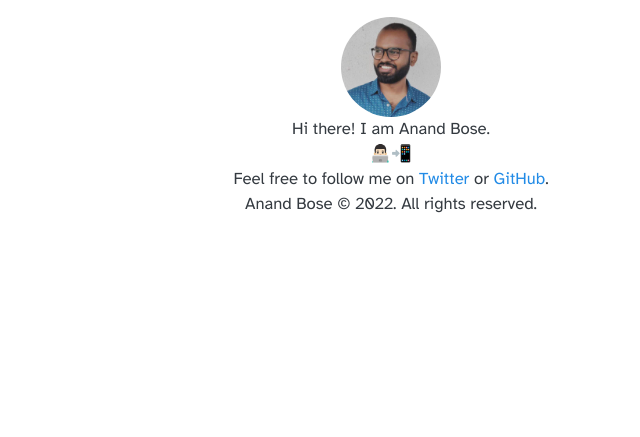
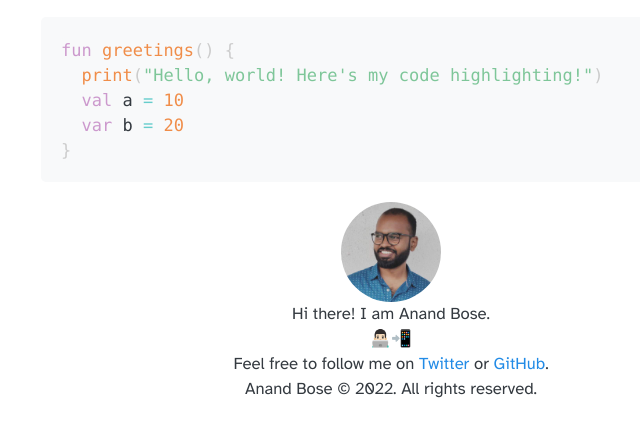
Before and after one commit to anandbosedev/anandbosedev.github.io, a Gatsby site: page / in a window 1280 px wide. Shown: the part 243-680 px from the top of the page, without its empty margins (249-889 px from the left). Built offline with nearby package versions, Linux system fonts and the light colour scheme; Gatsby itself is replaced by a stand-in of ours; a web font is replaced by a local one.

Commit message:
Implement code block with prism.js

```diff
--- a/package.json
+++ b/package.json
@@ -24,12 +24,14 @@
     "gatsby-plugin-sitemap": "^5.24.0",
     "gatsby-source-filesystem": "^4.24.0",
     "gatsby-transformer-sharp": "^4.24.0",
+    "prismjs": "^1.29.0",
     "react": "^18.1.0",
     "react-dom": "^18.1.0",
     "sass": "^1.55.0"
   },
   "devDependencies": {
     "@types/node": "^17.0.45",
+    "@types/prismjs": "^1.26.0",
     "@types/react": "^18.0.21",
     "@types/react-dom": "^18.0.6",
     "typescript": "^4.8.3"
--- /dev/null
+++ b/src/components/CodeBlocks.tsx
@@ -0,0 +1,35 @@
+import * as React from 'react'
+import Prism from 'prismjs'
+import 'prismjs/themes/prism-tomorrow.css'
+import 'prismjs/components/prism-kotlin.js'
+import 'prismjs/components/prism-bash.js'
+
+type Props = {
+    code: string,
+}
+export const KotlinCodeBlock = (props: Props) => {
+    const preRenderedCode = Prism.highlight(props.code, Prism.languages.kotlin, 'kotlin')
+    return (
+        <>
+        <div className='highlight'>
+            <pre className='highlight'>
+                <code dangerouslySetInnerHTML={{ __html: preRenderedCode}} />
+            </pre>
+        </div>
+        </>
+    )
+}
+
+
+export const BashCodeBlock = (props: Props) => {
+    const preRenderedCode = Prism.highlight(props.code, Prism.languages.bash, 'bash')
+    return (
+        <>
+        <div className='highlight'>
+            <pre className='highlight'>
+                <code dangerouslySetInnerHTML={{ __html: preRenderedCode}} />
+            </pre>
+        </div>
+        </>
+    )
+}
--- a/src/pages/index.tsx
+++ b/src/pages/index.tsx
@@ -1,13 +1,20 @@
 import * as React from "react"
 import type { HeadFC } from "gatsby"
 import Layout from "../components/Layout"
+import { BashCodeBlock, KotlinCodeBlock } from "../components/CodeBlocks"
 
 const IndexPage = () => {
+  const code = `fun greetings() {
+  print("Hello, world! Here's my code highlighting!")
+  val a = 10
+  var b = 20
+}`
   return (
     <Layout>
       <main>
         <h1>Hello, World!</h1>
         <p>Welcome to my Gatsby blog!</p>
+        <KotlinCodeBlock code={code} />
       </main>
     </Layout>
   )
--- /dev/null
+++ b/styles/_code.scss
@@ -0,0 +1,60 @@
+// Code
+//
+// Inline and block-level code snippets. Includes tweaks to syntax highlighted
+// snippets from Pygments/Rouge and Gist embeds.
+
+code,
+pre {
+  font-family: var(--code-font);
+  font-stretch: expanded;
+  line-height: 1.25;
+}
+
+code {
+  font-size: 85%;
+}
+
+pre {
+  display: block;
+  margin-top: 0;
+  margin-bottom: var(--spacer-3);
+  overflow: auto;
+}
+
+.highlight {
+  padding: var(--spacer);
+  margin-bottom: var(--spacer);
+  background-color: var(--code-bg);
+  border-radius: var(--border-radius);
+
+  pre {
+    margin-bottom: 0;
+  }
+
+  // Triple backticks (code fencing) doubles the .highlight elements
+  .highlight {
+    padding: 0;
+  }
+}
+
+.rouge-table {
+  margin-bottom: 0;
+  font-size: 100%;
+
+  &,
+  td,
+  th {
+    border: 0;
+  }
+
+  .gutter {
+    vertical-align: top;
+    user-select: none;
+    opacity: .25;
+  }
+}
+
+// Gist via GitHub Pages
+.gist .markdown-body {
+  padding: 15px !important;
+}
--- a/styles/styles.scss
+++ b/styles/styles.scss
@@ -23,6 +23,7 @@
 @import "toc";
 @import "share";
 @import "fonts";
+@import "code";
 
 // Sass for creating the swatches
 .colors {
```
Also changed, not shown: styles/_base.scss (line endings or trailing spaces), 1 other file.
